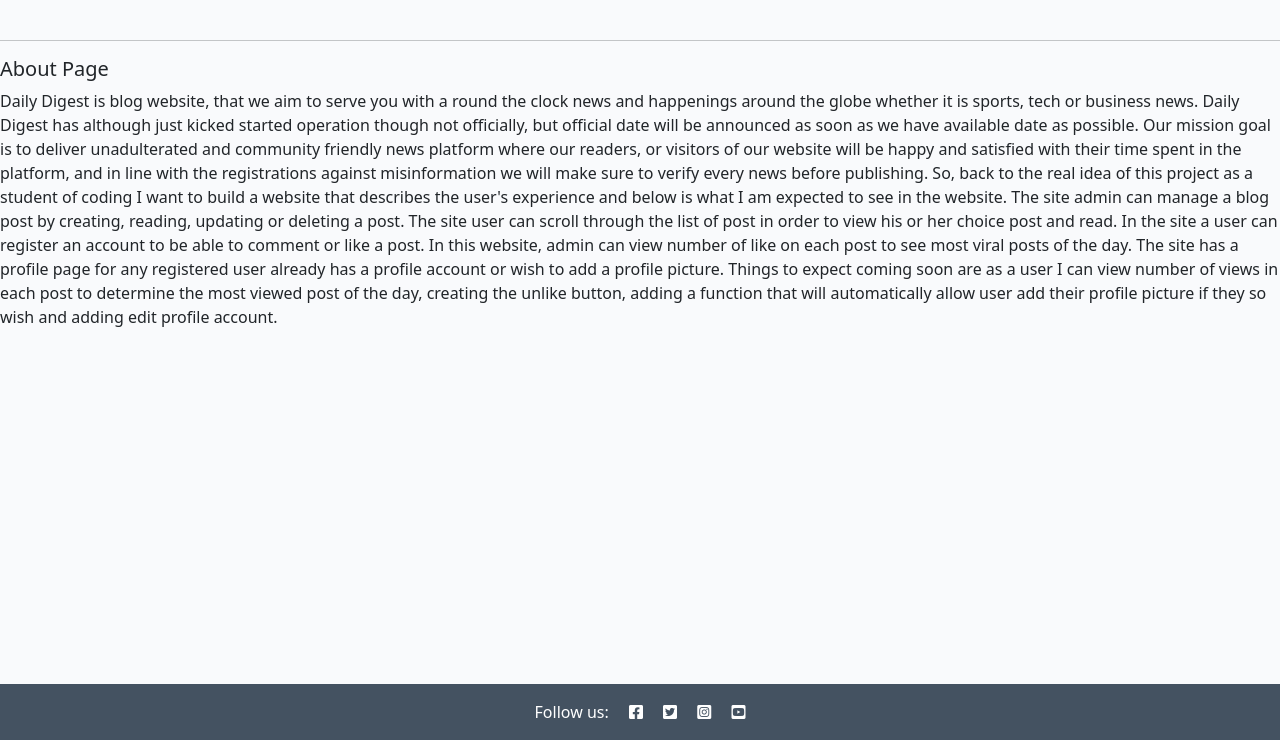
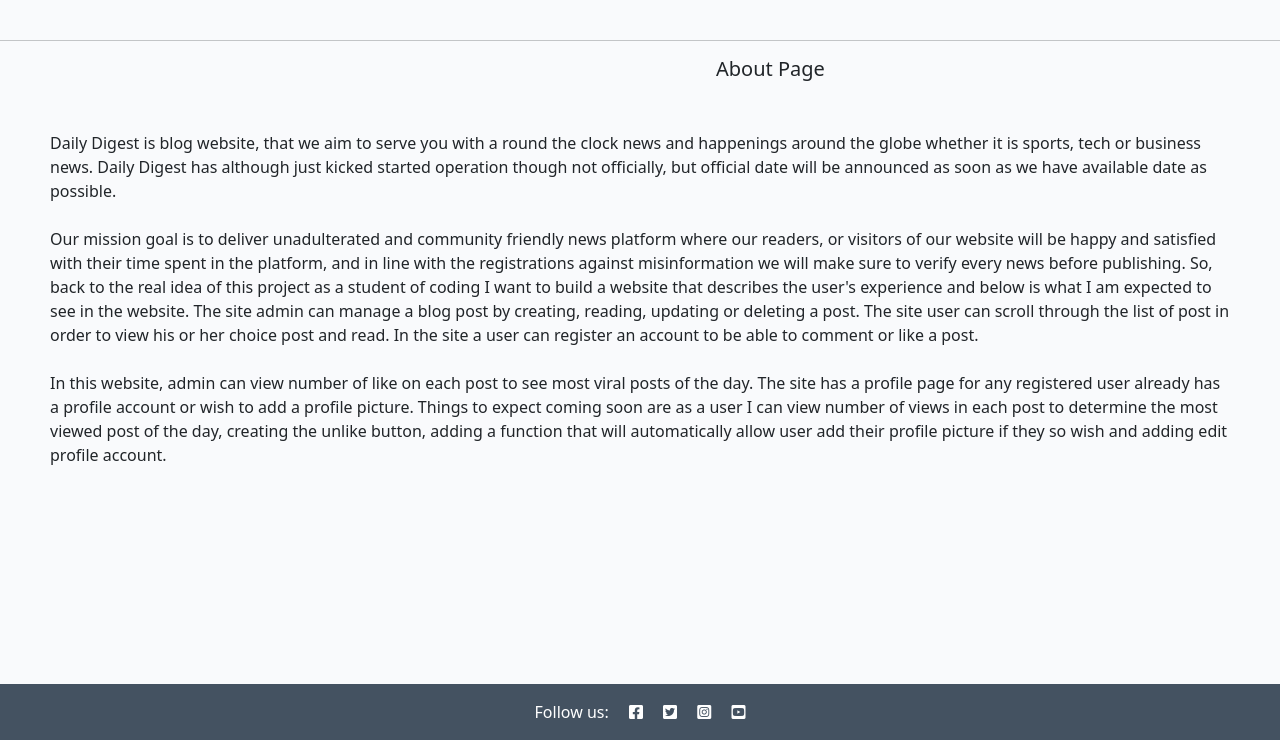
Before and after one commit to Madu-J/daily-digest01, a Django app: page /about/ in a window 1280 px wide; the page is wider, and only the part inside the window is pictured. Shown: the part 60-800 px from the top of that part. Run offline with Django 3.2, Linux system fonts and the light colour scheme; parts of the project's set-up code (start-up, migrations or seed data) failed here and were passed over.

Commit message:
Fixed about page and styling

```diff
--- a/static/css/style.css
+++ b/static/css/style.css
@@ -149,8 +149,25 @@ body {
     border: none;
 }
 
+.about-header {
+    margin-left: 125px;
+}
+
+.about-page {
+    margin: 10px;
+    text-align: left;
+}
+
 @media screen and (min-width: 1200px) {
     .navbar-nav {
         margin-left: 650px;
     }
+
+    .about-page {
+        margin: 50px;
+    }
+
+    .about-header {
+        margin-left: 716px;
+    }
 }
--- a/templates/about.html
+++ b/templates/about.html
@@ -4,16 +4,20 @@
 
 <br>
 <hr>
-<h5>About Page</h5>
-        <p>
+<h5 class="about-header">About Page</h5>
+        <p class="about-page">
         Daily Digest is blog website, that we aim to serve you with a round the clock news and happenings
         around the globe whether it is sports, tech or business news.
         Daily Digest has although just kicked started operation though not officially, but official date
         will be announced as soon as we have available date as possible.
+        <br>
+        <br>
         Our mission goal is to deliver unadulterated and community friendly news platform where our readers, or visitors of our website will be happy and satisfied with their time spent in the platform, and in line with the registrations against misinformation we will make sure to verify every news before publishing. So, back to the real idea of this project as a student of coding I want to build a website that describes the user's experience and below is what I am expected to see in the website.
         The site admin can manage a blog post by creating, reading, updating or deleting a post.
         The site user can scroll through the list of post in order to view his or her choice post and read.
         In the site a user can register an account to be able to comment or like a post.
+        <br>
+        <br>
         In this website, admin can view number of like on each post to see most viral posts of the day.
         The site has a profile page for any registered user already has a profile account or wish to add a profile picture.
         Things to expect coming soon are as a user I can view number of views in each post to determine the most viewed post of the day,
```
Also changed, not shown: home/models.py (+5 -2 lines).
